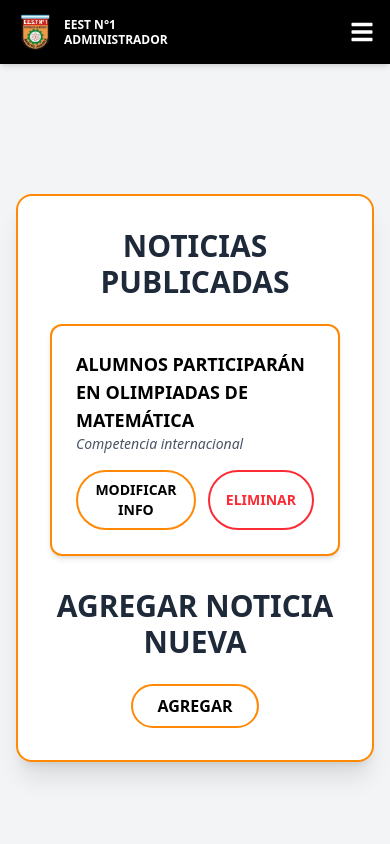
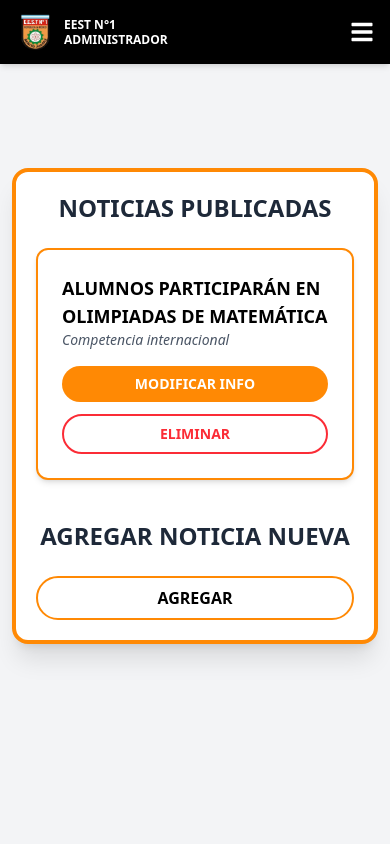
Before and after one commit to ErosChristensen/Proyecto-Escolar-Front, a React (Vite) app: page /admin-noticia in a window 390 px wide. Both pictures are taken after a click on the button "VER NOTICIAS". Shown: the top 844 px of the page. Built offline with nearby package versions, Linux system fonts and the light colour scheme.

Commit message:
listo noticias

```diff
--- a/src/components/Admin_Noticias.jsx
+++ b/src/components/Admin_Noticias.jsx
@@ -1,5 +1,4 @@
 import React, { useState } from "react";
-import Nav from "../components/Nav.jsx";
 import NavAdmin from "./NavAdmin.jsx";
 
 function AdminNoticias() {
@@ -86,14 +85,19 @@ function AdminNoticias() {
     setMostrarFormAgregar(false);
   };
 
+  // Clase para botones principales (igual que AdminInicio)
+  const botonGuardar =
+    "px-5 py-2 bg-orange-400 hover:bg-orange-300 text-white font-bold rounded-full transition w-full sm:w-auto";
+
   return (
     <>
       <NavAdmin />
-      <div className="flex justify-center items-center min-h-screen bg-gray-100 px-4 py-10">
-        <div className="bg-white shadow-xl rounded-2xl p-8 w-full max-w-3xl border-2 border-orange-400 space-y-8">
-          {/* Noticias publicadas */}
+      <div className="pt-28 flex justify-center items-start min-h-screen bg-gray-100 px-3 sm:px-6 py-10">
+        <div className="bg-white shadow-xl rounded-2xl p-5 sm:p-8 w-full max-w-5xl border-4 border-orange-400 space-y-10">
+
+          {/* ---------- NOTICIAS PUBLICADAS ---------- */}
           <div>
-            <h2 className="text-3xl font-bold text-center text-gray-800 mb-6">
+            <h2 className="text-2xl sm:text-3xl font-bold text-center text-gray-800 mb-6">
               NOTICIAS PUBLICADAS
             </h2>
 
@@ -101,7 +105,7 @@ function AdminNoticias() {
               <div className="flex justify-center">
                 <button
                   onClick={() => setMostrarNoticias(true)}
-                  className="px-6 py-2 border-2 border-orange-400 rounded-full font-bold text-black hover:bg-orange-400 hover:text-white transition"
+                  className="px-6 py-2 border-2 border-orange-400 rounded-full font-bold text-black hover:bg-orange-400 hover:text-white transition w-full sm:w-auto"
                 >
                   VER NOTICIAS
                 </button>
@@ -117,9 +121,7 @@ function AdminNoticias() {
                       <div>
                         <h3 className="font-bold text-lg">{n.titulo}</h3>
                         {n.subtitulo && (
-                          <p className="text-gray-600 text-sm italic">
-                            {n.subtitulo}
-                          </p>
+                          <p className="text-gray-600 text-sm italic">{n.subtitulo}</p>
                         )}
                         {n.imagen && (
                           <img
@@ -128,24 +130,19 @@ function AdminNoticias() {
                             className="mt-3 w-full max-h-60 object-cover rounded-lg"
                           />
                         )}
-                        {n.fecha && (
-                          <p className="text-gray-500 text-xs mt-2">
-                            📅 {n.fecha}
-                          </p>
-                        )}
-                        {n.descripcion && (
-                          <p className="text-gray-700 mt-2">{n.descripcion}</p>
-                        )}
-                        <div className="flex justify-end gap-3 mt-4">
+                        {n.fecha && <p className="text-gray-500 text-xs mt-2">📅 {n.fecha}</p>}
+                        {n.descripcion && <p className="text-gray-700 mt-2">{n.descripcion}</p>}
+
+                        <div className="flex flex-col sm:flex-row justify-end gap-3 mt-4">
                           <button
                             onClick={() => toggleEditar(n.id)}
-                            className="px-4 py-2 border-2 border-orange-400 rounded-full font-bold text-sm hover:bg-orange-400 hover:text-white transition"
+                            className={botonGuardar + " text-sm sm:text-base"}
                           >
                             MODIFICAR INFO
                           </button>
                           <button
                             onClick={() => eliminarNoticia(n.id)}
-                            className="px-4 py-2 border-2 border-red-500 text-red-500 rounded-full font-bold text-sm hover:bg-red-500 hover:text-white transition"
+                            className="px-4 py-2 border-2 border-red-500 text-red-500 rounded-full font-bold text-sm sm:text-base hover:bg-red-500 hover:text-white transition w-full sm:w-auto"
                           >
                             ELIMINAR
                           </button>
@@ -157,68 +154,49 @@ function AdminNoticias() {
                           type="text"
                           placeholder="Título"
                           value={n.titulo}
-                          onChange={(e) =>
-                            handleChange(n.id, "titulo", e.target.value)
-                          }
+                          onChange={(e) => handleChange(n.id, "titulo", e.target.value)}
                           className="w-full border-2 border-orange-400 rounded-full px-4 py-2 font-semibold text-lg"
                         />
                         <input
                           type="text"
                           placeholder="Subtítulo"
                           value={n.subtitulo}
-                          onChange={(e) =>
-                            handleChange(n.id, "subtitulo", e.target.value)
-                          }
+                          onChange={(e) => handleChange(n.id, "subtitulo", e.target.value)}
                           className="w-full border-2 border-orange-400 rounded-full px-4 py-2 text-base text-gray-700"
                         />
                         <input
                           type="date"
                           value={n.fecha}
-                          onChange={(e) =>
-                            handleChange(n.id, "fecha", e.target.value)
-                          }
+                          onChange={(e) => handleChange(n.id, "fecha", e.target.value)}
                           className="w-full border-2 border-orange-400 rounded-full px-4 py-2"
                         />
                         <textarea
                           placeholder="Descripción"
                           value={n.descripcion}
-                          onChange={(e) =>
-                            handleChange(n.id, "descripcion", e.target.value)
-                          }
+                          onChange={(e) => handleChange(n.id, "descripcion", e.target.value)}
                           className="w-full border-2 border-orange-400 rounded-md p-3"
                           rows={3}
                         />
                         <div>
-                          <label className="block text-sm font-bold text-gray-700 mb-1">
-                            Imagen
-                          </label>
+                          <label className="block text-sm font-bold text-gray-700 mb-1">Imagen</label>
                           <input
                             type="file"
                             accept="image/*"
-                            onChange={(e) =>
-                              handleImageChange(n.id, e.target.files[0])
-                            }
+                            onChange={(e) => handleImageChange(n.id, e.target.files[0])}
                             className="w-full border-2 border-orange-400 rounded-md p-3"
                           />
                           {n.imagen && (
-                            <img
-                              src={n.imagen}
-                              alt="Preview"
-                              className="mt-3 w-full max-h-60 object-cover rounded-lg"
-                            />
+                            <img src={n.imagen} alt="Preview" className="mt-3 w-full max-h-60 object-cover rounded-lg" />
                           )}
                         </div>
 
-                        <div className="flex gap-3">
-                          <button
-                            onClick={() => guardarNoticia(n.id)}
-                            className="w-full px-6 py-2 bg-orange-400 hover:bg-orange-300 text-white font-bold rounded-full transition"
-                          >
+                        <div className="flex flex-col sm:flex-row gap-3">
+                          <button onClick={() => guardarNoticia(n.id)} className={botonGuardar}>
                             GUARDAR NOTICIA
                           </button>
                           <button
                             onClick={() => toggleEditar(n.id)}
-                            className="w-full px-6 py-2 border-2 border-gray-400 hover:bg-gray-400 hover:text-white font-bold rounded-full transition"
+                            className="w-full sm:w-auto px-6 py-2 border-2 border-gray-400 hover:bg-gray-400 hover:text-white font-bold rounded-full transition"
                           >
                             CANCELAR
                           </button>
@@ -231,9 +209,9 @@ function AdminNoticias() {
             )}
           </div>
 
-          {/* Agregar noticia nueva */}
+          {/* ---------- AGREGAR NUEVA NOTICIA ---------- */}
           <div>
-            <h2 className="text-3xl font-bold text-center text-gray-800 mb-6">
+            <h2 className="text-2xl sm:text-3xl font-bold text-center text-gray-800 mb-6">
               AGREGAR NOTICIA NUEVA
             </h2>
 
@@ -241,7 +219,7 @@ function AdminNoticias() {
               <div className="flex justify-center">
                 <button
                   onClick={() => setMostrarFormAgregar(true)}
-                  className="px-6 py-2 border-2 border-orange-400 rounded-full font-bold text-black hover:bg-orange-400 hover:text-white transition"
+                  className="px-6 py-2 border-2 border-orange-400 rounded-full font-bold text-black hover:bg-orange-400 hover:text-white transition w-full sm:w-auto"
                 >
                   AGREGAR
                 </button>
@@ -252,50 +230,31 @@ function AdminNoticias() {
                   type="text"
                   placeholder="Título"
                   value={nuevaNoticia.titulo}
-                  onChange={(e) =>
-                    setNuevaNoticia({
-                      ...nuevaNoticia,
-                      titulo: e.target.value,
-                    })
-                  }
+                  onChange={(e) => setNuevaNoticia({ ...nuevaNoticia, titulo: e.target.value })}
                   className="w-full border-2 border-orange-400 rounded-full px-4 py-2 font-semibold text-lg"
                 />
                 <input
                   type="text"
                   placeholder="Subtítulo"
                   value={nuevaNoticia.subtitulo}
-                  onChange={(e) =>
-                    setNuevaNoticia({
-                      ...nuevaNoticia,
-                      subtitulo: e.target.value,
-                    })
-                  }
+                  onChange={(e) => setNuevaNoticia({ ...nuevaNoticia, subtitulo: e.target.value })}
                   className="w-full border-2 border-orange-400 rounded-full px-4 py-2 text-base text-gray-700"
                 />
                 <input
                   type="date"
                   value={nuevaNoticia.fecha}
-                  onChange={(e) =>
-                    setNuevaNoticia({ ...nuevaNoticia, fecha: e.target.value })
-                  }
+                  onChange={(e) => setNuevaNoticia({ ...nuevaNoticia, fecha: e.target.value })}
                   className="w-full border-2 border-orange-400 rounded-full px-4 py-2"
                 />
                 <textarea
                   placeholder="Descripción"
                   value={nuevaNoticia.descripcion}
-                  onChange={(e) =>
-                    setNuevaNoticia({
-                      ...nuevaNoticia,
-                      descripcion: e.target.value,
-                    })
-                  }
+                  onChange={(e) => setNuevaNoticia({ ...nuevaNoticia, descripcion: e.target.value })}
                   className="w-full border-2 border-orange-400 rounded-md p-3"
                   rows={3}
                 />
                 <div>
-                  <label className="block text-sm font-bold text-gray-700 mb-1">
-                    Imagen
-                  </label>
+                  <label className="block text-sm font-bold text-gray-700 mb-1">Imagen</label>
                   <input
                     type="file"
                     accept="image/*"
@@ -303,23 +262,16 @@ function AdminNoticias() {
                     className="w-full border-2 border-orange-400 rounded-md p-3"
                   />
                   {nuevaNoticia.imagen && (
-                    <img
-                      src={nuevaNoticia.imagen}
-                      alt="Preview"
-                      className="mt-3 w-full max-h-60 object-cover rounded-lg"
-                    />
+                    <img src={nuevaNoticia.imagen} alt="Preview" className="mt-3 w-full max-h-60 object-cover rounded-lg" />
                   )}
                 </div>
-                <div className="flex gap-3">
-                  <button
-                    onClick={agregarNoticia}
-                    className="w-full px-6 py-2 bg-orange-400 hover:bg-orange-300 text-white font-bold rounded-full transition"
-                  >
+                <div className="flex flex-col sm:flex-row gap-3">
+                  <button onClick={agregarNoticia} className={botonGuardar}>
                     GUARDAR NOTICIA
                   </button>
                   <button
                     onClick={() => setMostrarFormAgregar(false)}
-                    className="w-full px-6 py-2 border-2 border-gray-400 hover:bg-gray-400 hover:text-white font-bold rounded-full transition"
+                    className="w-full sm:w-auto px-6 py-2 border-2 border-gray-400 hover:bg-gray-400 hover:text-white font-bold rounded-full transition"
                   >
                     CANCELAR
                   </button>
```
